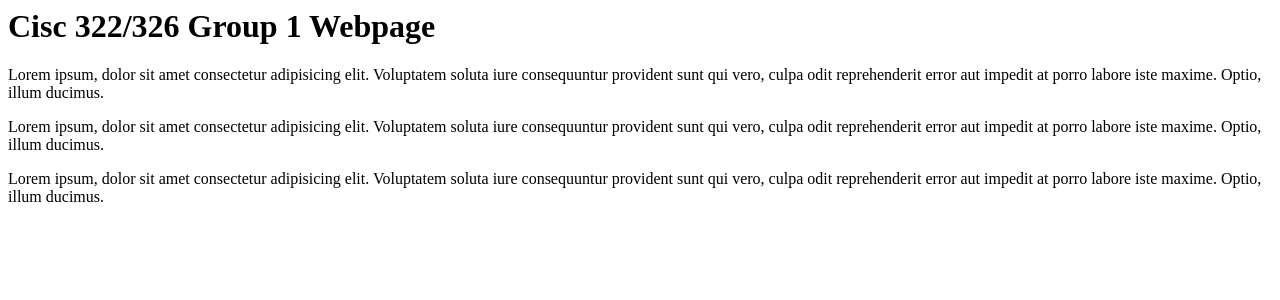
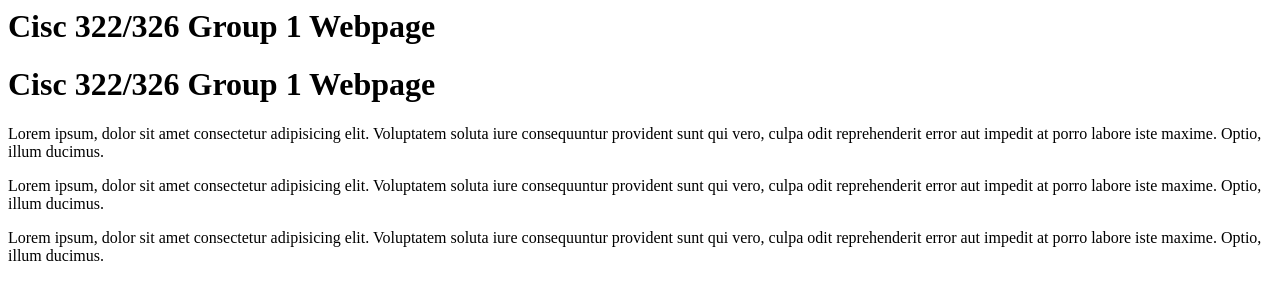
Before and after one commit to noonkho/322, a plain HTML site: page index.html in a window 1280 px wide. Drawn offline with Linux system fonts and the light colour scheme.

Commit message:
BREAK_CHANGE: revert ish

```diff
--- a/index.html
+++ b/index.html
@@ -7,6 +7,7 @@
 </head>
 <body>
     <h1>Cisc 322/326 Group 1 Webpage</h1>
+    <h1>Cisc 322/326 Group 1 Webpage</h1>
     <p>Lorem ipsum, dolor sit amet consectetur adipisicing elit. Voluptatem soluta iure consequuntur provident sunt qui vero, culpa odit reprehenderit error aut impedit at porro labore iste maxime. Optio, illum ducimus.</p>
     <p>Lorem ipsum, dolor sit amet consectetur adipisicing elit. Voluptatem soluta iure consequuntur provident sunt qui vero, culpa odit reprehenderit error aut impedit at porro labore iste maxime. Optio, illum ducimus.</p>
     <p>Lorem ipsum, dolor sit amet consectetur adipisicing elit. Voluptatem soluta iure consequuntur provident sunt qui vero, culpa odit reprehenderit error aut impedit at porro labore iste maxime. Optio, illum ducimus.</p>
```
